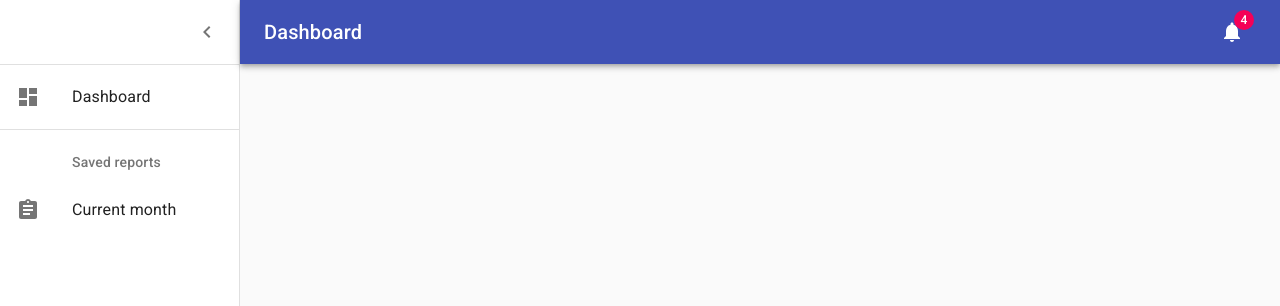
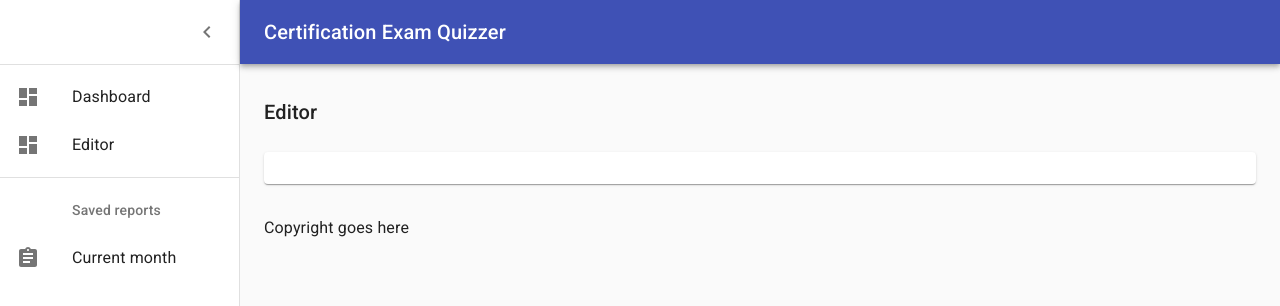
Before and after one commit to cebartling/certification-exam-quizzer, a React (Create React App) app in the folder webapp/: page /editor/exam in a window 1280 px wide. Shown: the top 306 px of the page. Built offline with nearby package versions, Linux system fonts and the light colour scheme; no server answers.

Commit message:
Starting the editor

```diff
--- a/webapp/src/App.js
+++ b/webapp/src/App.js
@@ -23,6 +23,7 @@ import ListSubheader from '@material-ui/core/ListSubheader';
 import DashboardIcon from '@material-ui/icons/Dashboard';
 import AssignmentIcon from '@material-ui/icons/Assignment';
 import {makeStyles} from "@material-ui/core/styles";
+import Box from "@material-ui/core/Box";
 
 const drawerWidth = 240;
 
@@ -100,9 +101,9 @@ const useStyles = makeStyles((theme) => ({
   //   overflow: 'auto',
   //   flexDirection: 'column',
   // },
-  fixedHeight: {
-    height: 240,
-  },
+  // fixedHeight: {
+  //   height: 240,
+  // },
 }));
 
 export const mainListItems = (
@@ -112,6 +113,12 @@ export const mainListItems = (
         <DashboardIcon />
       </ListItemIcon>
       <ListItemText primary="Dashboard" />
+    </ListItem>
+    <ListItem button component={Link} to="/editor/exam">
+      <ListItemIcon>
+        <DashboardIcon />
+      </ListItemIcon>
+      <ListItemText primary="Editor" />
     </ListItem>
   </div>
 );
@@ -156,13 +163,13 @@ function App() {
               <MenuIcon />
             </IconButton>
             <Typography component="h1" variant="h6" color="inherit" noWrap className={classes.title}>
-              Dashboard
+              Certification Exam Quizzer
             </Typography>
-            <IconButton color="inherit">
-              <Badge badgeContent={4} color="secondary">
-                <NotificationsIcon />
-              </Badge>
-            </IconButton>
+            {/*<IconButton color="inherit">*/}
+            {/*  <Badge badgeContent={4} color="secondary">*/}
+            {/*    <NotificationsIcon />*/}
+            {/*  </Badge>*/}
+            {/*</IconButton>*/}
           </Toolbar>
         </AppBar>
         <Drawer
@@ -186,9 +193,11 @@ function App() {
           <div className={classes.appBarSpacer} />
           <Container maxWidth="lg" className={classes.container}>
             <RoutesSwitch/>
-            {/*<Box pt={4}>*/}
-            {/*  <Copyright />*/}
-            {/*</Box>*/}
+            <Box pt={4}>
+              <Typography>
+                Copyright goes here
+              </Typography>
+            </Box>
           </Container>
         </main>
       </div>
--- a/webapp/src/RoutesSwitch.js
+++ b/webapp/src/RoutesSwitch.js
@@ -4,6 +4,7 @@ import WelcomeView from './views/welcome/WelcomeView';
 import {Route, Switch} from 'react-router-dom';
 import FrontDoorView from './views/front_door/FrontDoorView';
 import DashboardView from "./views/dashboard/DashboardView";
+import ExamView from "./views/editor/ExamView";
 
 
 const RoutesSwitch = (props) => {
@@ -19,6 +20,9 @@ const RoutesSwitch = (props) => {
       <Route exact path="/dashboard">
         <DashboardView/>
       </Route>
+      <Route exact path="/editor/exam">
+        <ExamView/>
+      </Route>
     </Switch>
   );
 };
--- /dev/null
+++ b/webapp/src/views/editor/ExamView.js
@@ -0,0 +1,31 @@
+import React from 'react';
+import PropTypes from "prop-types";
+import useViewStyles from "../../styles/ViewStyles";
+import clsx from "clsx";
+import Grid from "@material-ui/core/Grid";
+import Paper from "@material-ui/core/Paper";
+import Typography from "@material-ui/core/Typography";
+
+const ExamView = () => {
+  const classes = useViewStyles();
+  const fixedHeightPaper = clsx(classes.paper, classes.fixedHeight);
+
+  return (
+    <Grid container spacing={3}>
+      <Grid item xs={12}>
+        <Typography component="h2" variant="h6" color="inherit" noWrap className={classes.title}>
+          Editor
+        </Typography>
+      </Grid>
+      <Grid item xs={12}>
+        <Paper className={classes.paper}>
+
+        </Paper>
+      </Grid>
+    </Grid>
+  );
+};
+
+ExamView.propTypes = {};
+
+export default ExamView;
```
